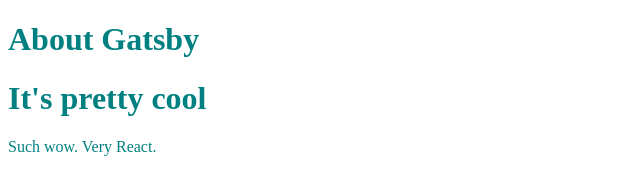
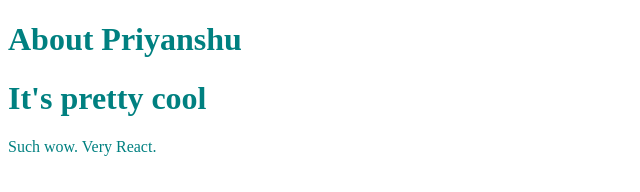
Before and after one commit to tpriyanshu90/gatsby-starter, a Gatsby site: page /about in a window 1280 px wide. Shown: the whole page, without its empty margins (0-640 px from the left). Built offline with nearby package versions, Linux system fonts and the light colour scheme; Gatsby itself is replaced by a stand-in of ours.

Commit message:
made another change

```diff
--- a/src/pages/about.js
+++ b/src/pages/about.js
@@ -4,7 +4,7 @@
 export default function About() {
   return (
     <div style={{ color: `teal` }}>
-      <Header headerText="About Gatsby" />
+      <Header headerText="About Priyanshu" />
       <Header headerText="It's pretty cool" />
       <p>Such wow. Very React.</p>
     </div>
```
